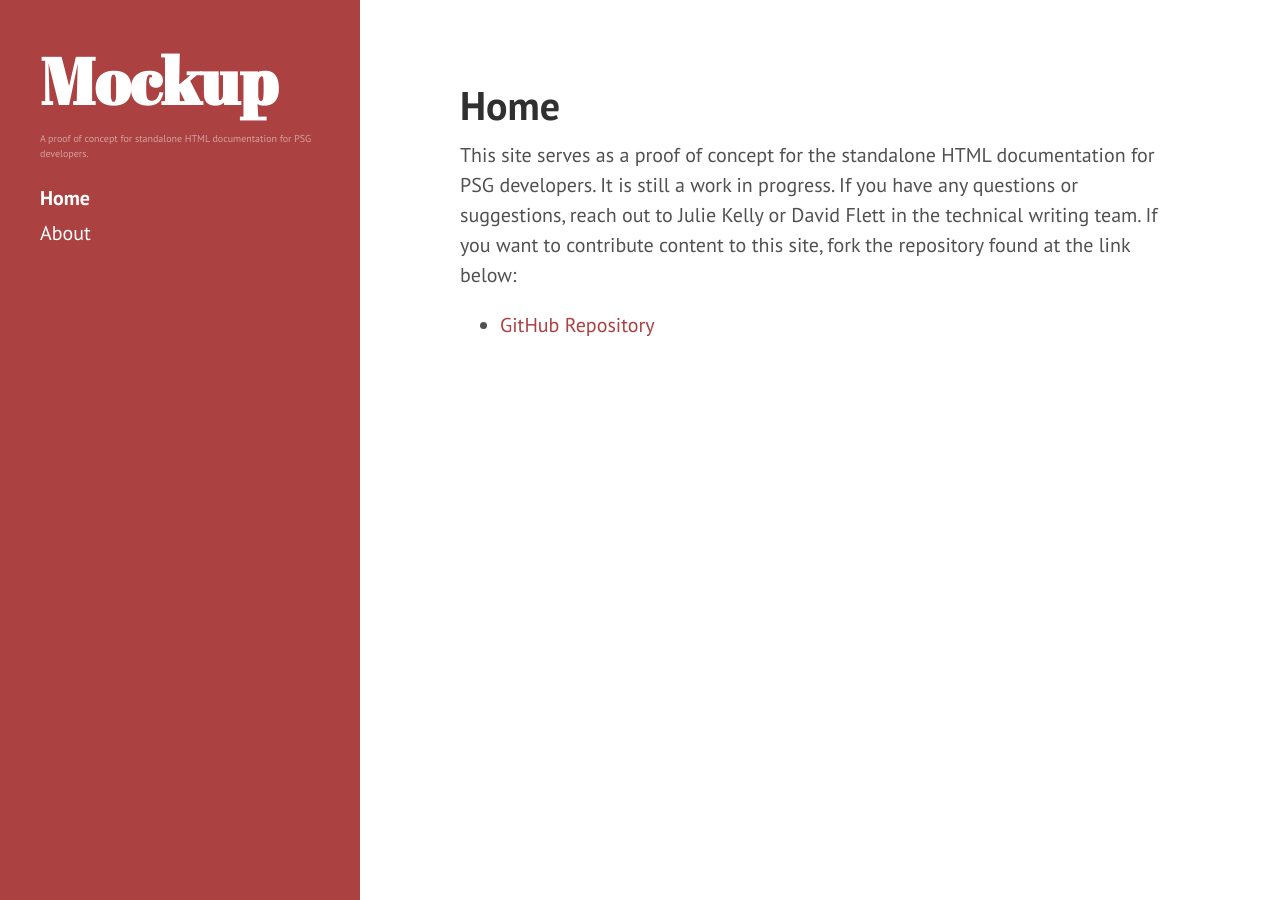
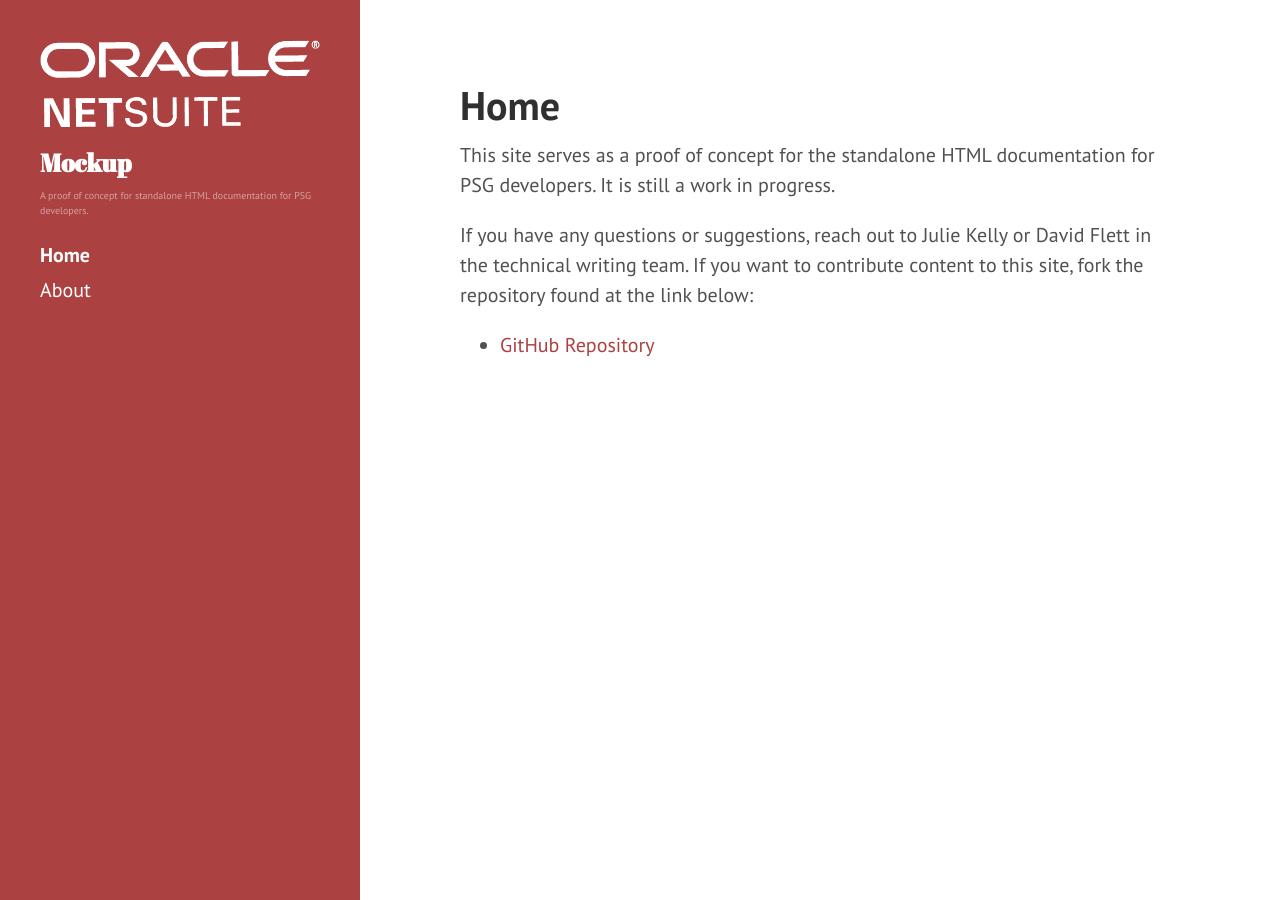
Before and after one commit to michelle-hu-2021/mockup, a Jekyll site: the page built from index.md, in a window 1280 px wide. Built offline with Jekyll 4.4.1, drawn with Linux system fonts in a browser that asks for light colours.

Commit message:
update css

```diff
--- a/_includes/sidebar.html
+++ b/_includes/sidebar.html
@@ -1,6 +1,7 @@
 <div class="sidebar">
   <div class="container">
     <div class="sidebar-about">
+      <img src="/assets/netsuite-logo-white.png">
       <h1>
         <a href="{{ site.baseurl }}">
           {{ site.title }}
--- a/_layouts/page.html
+++ b/_layouts/page.html
@@ -3,6 +3,5 @@
 ---
 
 <div class="page">
-  <h1 class="page-title">{{ page.title }}</h1>
   {{ content }}
 </div>
--- a/assets/css/hyde.css
+++ b/assets/css/hyde.css
@@ -80,7 +80,7 @@
   color: #fff;
   margin-top: 0;
   font-family: "Abril Fatface", serif;
-  font-size: 3.25rem;
+  font-size: 1.25rem;
 }
 
 /* Sidebar nav */
@@ -128,7 +128,7 @@
 
 @media (min-width: 48em) {
   .content {
-    max-width: 38rem;
+    max-width: 42rem;
     margin-left: 20rem;
     margin-right: 2rem;
   }
--- a/assets/css/poole.css
+++ b/assets/css/poole.css
@@ -260,7 +260,7 @@
 
 .lead {
   font-size: 0.5rem;
-  font-weight: 300;
+  font-weight: 100;
 }
 
 
@@ -286,7 +286,7 @@
  */
 
 .container {
-  max-width: 50rem;
+  max-width: 38rem;
   padding-left:  1rem;
   padding-right: 1rem;
   margin-left:  auto;
--- a/index.md
+++ b/index.md
@@ -3,6 +3,8 @@
 title: Home
 ---
 
-This site serves as a proof of concept for the standalone HTML documentation for PSG developers. It is still a work in progress. If you have any questions or suggestions, reach out to Julie Kelly or David Flett in the technical writing team. If you want to contribute content to this site, fork the repository found at the link below:
+This site serves as a proof of concept for the standalone HTML documentation for PSG developers. It is still a work in progress.
+
+If you have any questions or suggestions, reach out to Julie Kelly or David Flett in the technical writing team. If you want to contribute content to this site, fork the repository found at the link below:
 
 * [GitHub Repository](https://michelle-hu-2021.github.io/mockup/)
```
Also changed, not shown: assets/netsuite-logo-white.png (added).
